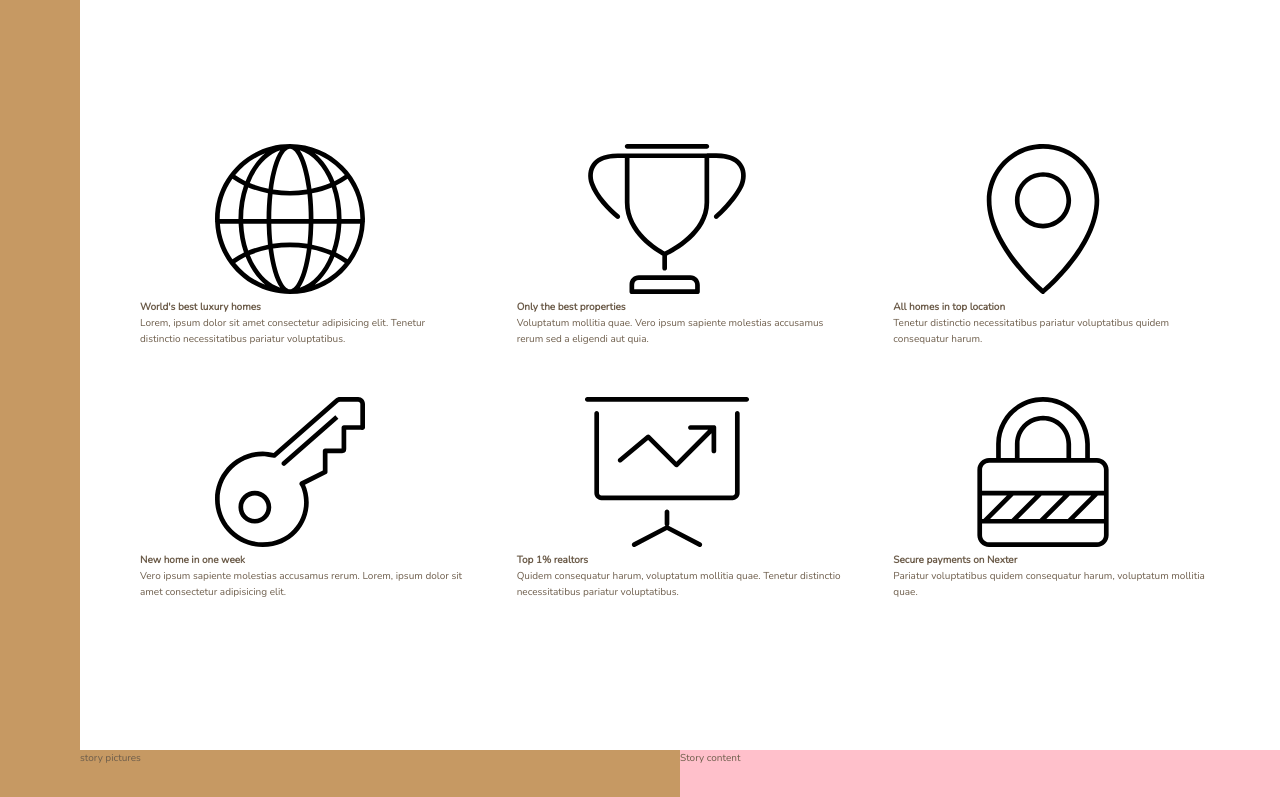
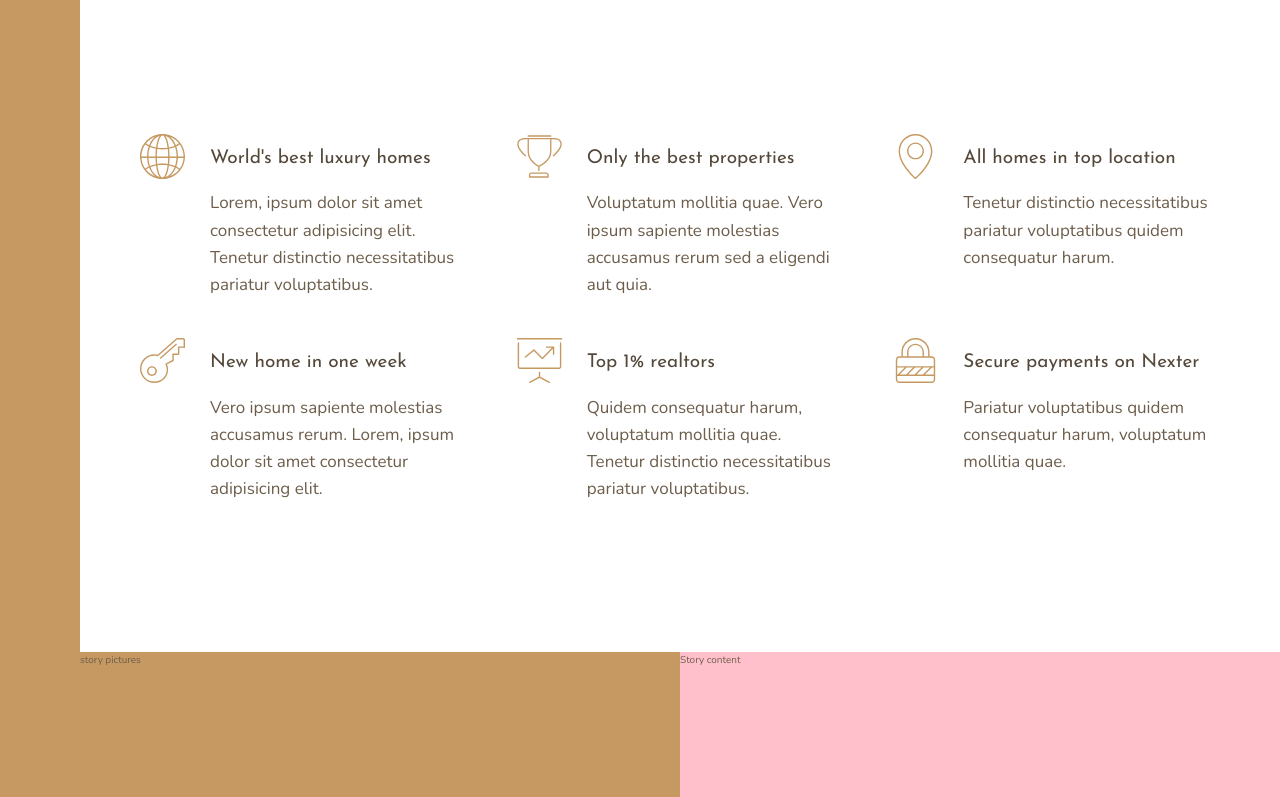
Before and after one commit to bidodev/nexter, a website: page index.html in a window 1280 px wide. Shown: the part 646-1443 px from the top of the page. Drawn offline with nearby package versions, Linux system fonts and the light colour scheme.

Commit message:
features section - end

```diff
--- a/index.html
+++ b/index.html
@@ -29,7 +29,7 @@
         <svg class="feature__icon">
           <use xlink:href="./img/sprite.svg#icon-global"></use>
         </svg>
-        <h4 class="heading-4">World's best luxury homes</h4>
+        <h4 class="heading-4 heading-4--dark">World's best luxury homes</h4>
         <p class="feature__text">
           Lorem, ipsum dolor sit amet consectetur adipisicing elit. Tenetur
           distinctio necessitatibus pariatur voluptatibus.
@@ -39,7 +39,7 @@
         <svg class="feature__icon">
           <use xlink:href="./img/sprite.svg#icon-trophy"></use>
         </svg>
-        <h4 class="heading-4">Only the best properties</h4>
+        <h4 class="heading-4 heading-4--dark">Only the best properties</h4>
         <p class="feature__text">
           Voluptatum mollitia quae. Vero ipsum sapiente molestias accusamus
           rerum sed a eligendi aut quia.
@@ -49,7 +49,7 @@
         <svg class="feature__icon">
           <use xlink:href="./img/sprite.svg#icon-map-pin"></use>
         </svg>
-        <h4 class="heading-4">All homes in top location</h4>
+        <h4 class="heading-4 heading-4--dark">All homes in top location</h4>
         <p class="feature__text">
           Tenetur distinctio necessitatibus pariatur voluptatibus quidem
           consequatur harum.
@@ -59,7 +59,7 @@
         <svg class="feature__icon">
           <use xlink:href="./img/sprite.svg#icon-key"></use>
         </svg>
-        <h4 class="heading-4">New home in one week</h4>
+        <h4 class="heading-4 heading-4--dark">New home in one week</h4>
         <p class="feature__text">
           Vero ipsum sapiente molestias accusamus rerum. Lorem, ipsum dolor sit
           amet consectetur adipisicing elit.
@@ -69,7 +69,7 @@
         <svg class="feature__icon">
           <use xlink:href="./img/sprite.svg#icon-presentation"></use>
         </svg>
-        <h4 class="heading-4">Top 1% realtors</h4>
+        <h4 class="heading-4 heading-4--dark">Top 1% realtors</h4>
         <p class="feature__text">
           Quidem consequatur harum, voluptatum mollitia quae. Tenetur distinctio
           necessitatibus pariatur voluptatibus.
@@ -79,7 +79,7 @@
         <svg class="feature__icon">
           <use xlink:href="./img/sprite.svg#icon-lock"></use>
         </svg>
-        <h4 class="heading-4">Secure payments on Nexter</h4>
+        <h4 class="heading-4 heading-4--dark">Secure payments on Nexter</h4>
         <p class="feature__text">
           Pariatur voluptatibus quidem consequatur harum, voluptatum mollitia
           quae.
--- a/sass/_features.scss
+++ b/sass/_features.scss
@@ -3,6 +3,25 @@
 
   margin: 15rem 0;
   display: grid;
-  grid-template-columns: repeat(3, 1fr);
+  //grid-template-columns: repeat(3, 1fr);
+  grid-template-columns: repeat(auto-fit, minmax(30rem, 1fr));
   gap: 5rem;
+  align-items: start;
 }
+
+.feature {
+  display: grid;
+  grid-template-columns: min-content 1fr;
+  gap: 1.5rem 2.5rem;
+
+  &__icon {
+    fill: $color-primary;
+    width: 4.5rem;
+    height: 4.5rem;
+    grid-row: 1 / span 2;
+    transform: translateY(-1rem);
+  }
+  &__text {
+    font-size: 1.7rem;
+  }
+}
--- a/sass/_typography.scss
+++ b/sass/_typography.scss
@@ -0,0 +1,26 @@
+%heading {
+  font-family: $font-display;
+  font-weight: 400;
+}
+
+.heading-1 {
+  @extend %heading;
+}
+.heading-2 {
+  @extend %heading;
+}
+.heading-3 {
+  @extend %heading;
+}
+.heading-4 {
+  @extend %heading;
+  font-size: 1.9rem;
+
+  &--light {
+    color: $color-grey-light-1;
+  }
+
+  &--dark {
+    color: $color-grey-dark-1;
+  }
+}
```
Also changed, not shown: css/style.css.
